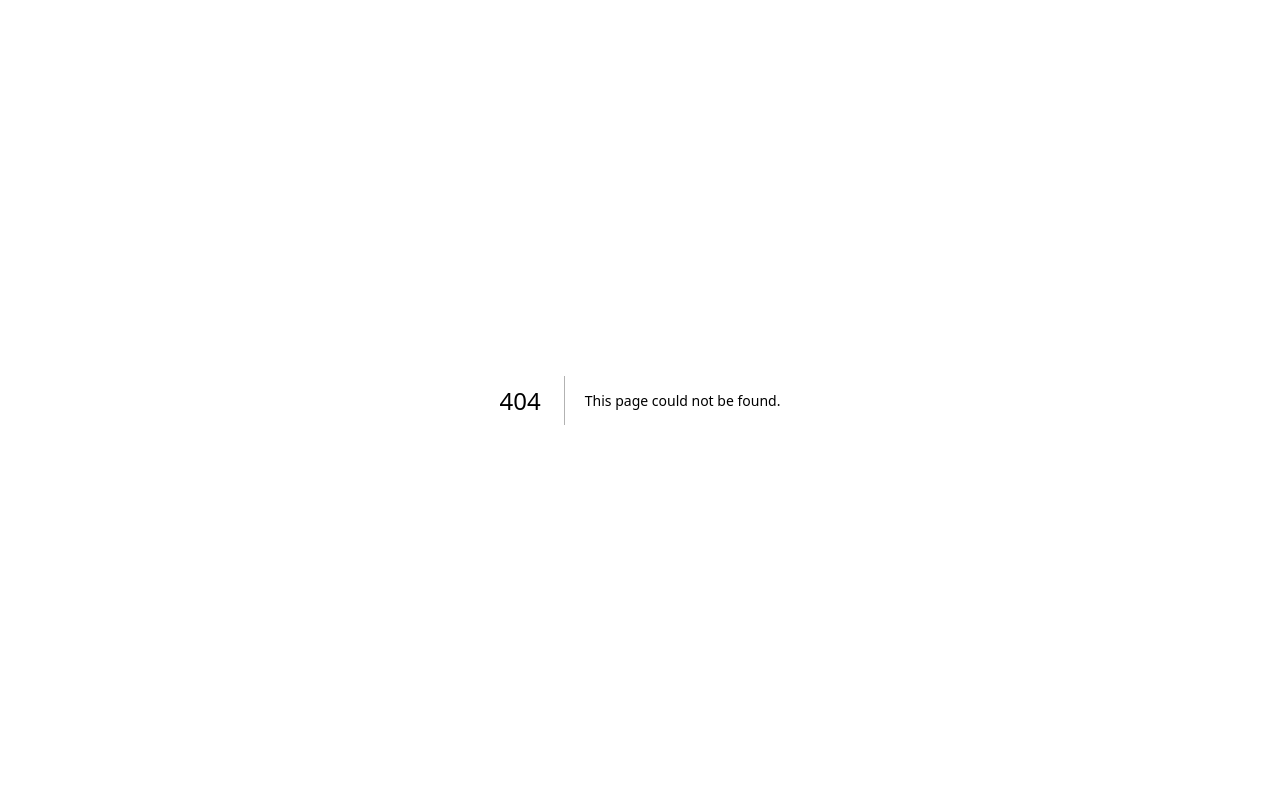
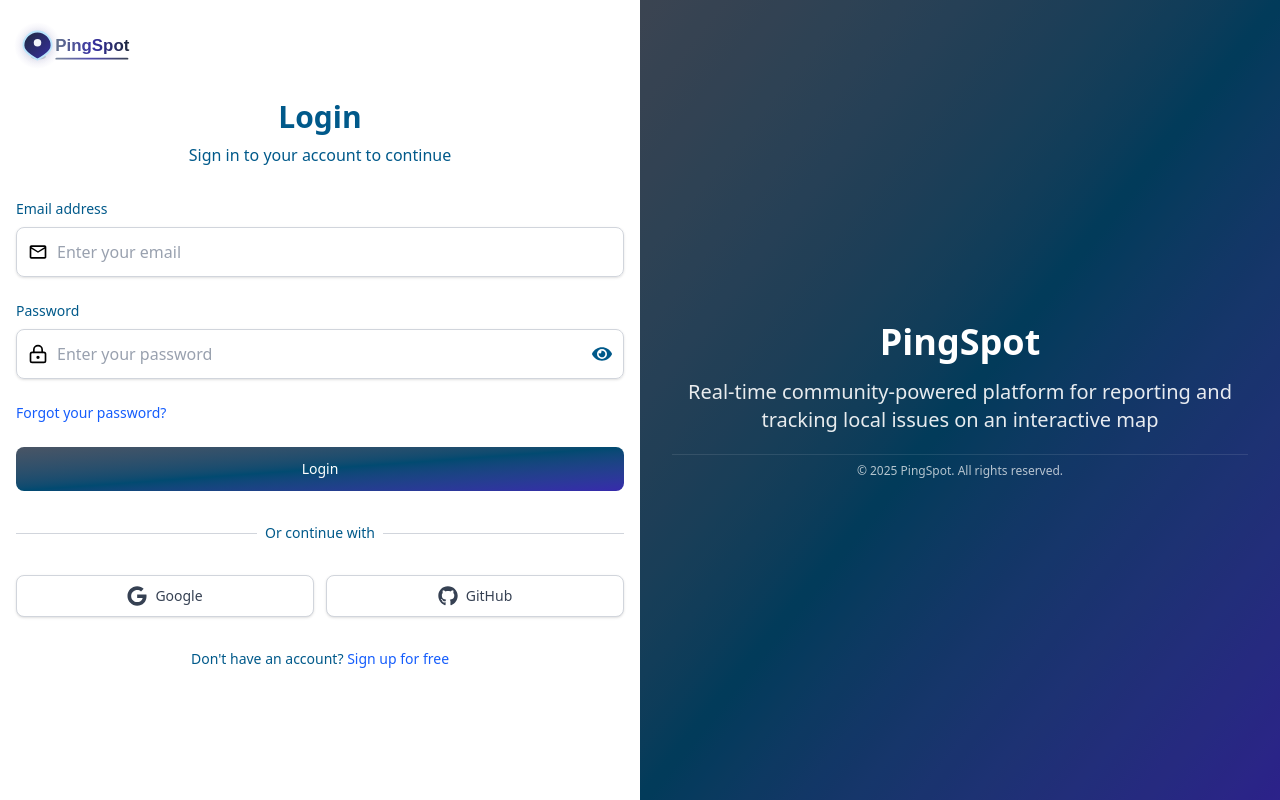
Before and after one commit to AndreanDjabbar/PingSpot, a Next.js app in the folder client/: page /login in a window 1280 px wide. Before the commit this address had no page. Built offline with nearby package versions, Linux system fonts and the light colour scheme.

Commit message:
Add: create init login page

```diff
--- /dev/null
+++ b/client/src/app/login/page.tsx
@@ -0,0 +1,121 @@
+/* eslint-disable react/no-unescaped-entities */
+'use client';
+import AuthLayout from "@/layouts/AuthLayout";
+import { MdMailOutline } from "react-icons/md";
+import { LuLockKeyhole } from "react-icons/lu";
+import { FaGoogle, FaGithub, FaEye, FaEyeSlash } from "react-icons/fa";
+import { useState } from "react";
+
+const LoginPage = () => {
+    const [showPassword, setShowPassword] = useState(false);
+    return (
+        <AuthLayout>
+            <div className="space-y-8">
+                <div className="text-center space-y-2">
+                    <h1 className="text-3xl font-bold text-sky-800">Login</h1>
+                    <p className="text-sky-800">Sign in to your account to continue</p>
+                </div>
+
+                <div className="space-y-6">
+                    <div className="space-y-2">
+                        <label htmlFor="email" className="block text-sm font-medium text-sky-800">
+                        Email address
+                        </label>
+                        <div className="relative">
+                            <div className="absolute inset-y-0 left-0 pl-3 flex items-center pointer-events-none">
+                                <MdMailOutline size={20}/>
+                            </div>
+                            <input
+                                id="email"
+                                name="email"
+                                type="email"
+                                required
+                                className="block w-full pl-10 pr-3 py-3 border border-gray-300 rounded-lg shadow-sm placeholder-gray-400 focus:outline-none focus:ring-2 focus:ring-sky-800 focus:border-sky-800 transition-all duration-200"
+                                placeholder="Enter your email"
+                            />
+                        </div>
+                    </div>
+
+                    <div className="space-y-2">
+                        <label htmlFor="password" className="block text-sm font-medium text-sky-800">
+                        Password
+                        </label>
+                        <div className="relative">
+                            <div className="absolute inset-y-0 left-0 pl-3 flex items-center pointer-events-none">
+                                <LuLockKeyhole size={20}/>
+                            </div>
+                            <input
+                                id="password"
+                                name="password"
+                                required
+                                className="block w-full pl-10 pr-10 py-3 border border-gray-300 rounded-lg shadow-sm placeholder-gray-400 focus:outline-none focus:ring-2 focus:ring-sky-800 focus:border-sky-800 transition-all duration-200"
+                                placeholder="Enter your password"
+                            />
+                            <div className="absolute inset-y-0 right-0 pr-3 flex items-center">
+                                <button
+                                type="button"
+                                className="text-sky-800"
+                                onClick={() => setShowPassword(!showPassword)}
+                                >
+                                {showPassword ? <FaEyeSlash size={20} /> : <FaEye size={20} />}
+                                </button>
+                            </div>
+                        </div>
+                    </div>
+
+                    <div className="flex items-center justify-between">
+                        <div className="text-sm">
+                        <a href="#" className="font-medium text-blue-600 hover:text-blue-500 transition-colors duration-200">
+                            Forgot your password?
+                        </a>
+                        </div>
+                    </div>
+
+                    <button
+                        type="submit"
+                        className="group relative w-full flex justify-center py-3 px-4 text-sm font-medium rounded-lg text-white bg-pingspot-gradient focus:outline-none focus:ring-2 focus:ring-offset-2 focus:ring-sky-800"
+                    >
+                        <div className="flex items-center space-x-2">
+                            <span>Login</span>
+                        </div>
+                    </button>
+                    </div>
+
+                    <div className="relative">
+                    <div className="absolute inset-0 flex items-center">
+                        <div className="w-full border-t border-gray-300" />
+                    </div>
+                    <div className="relative flex justify-center text-sm">
+                        <span className="px-2 bg-white text-sky-800">Or continue with</span>
+                    </div>
+                    </div>
+
+                    <div className="grid grid-cols-2 gap-3">
+                    <button
+                        type="button"
+                        className="w-full inline-flex justify-center py-2.5 px-4 border border-gray-300 rounded-lg shadow-sm bg-white text-sm font-medium text-gray-700 hover:bg-gray-50 focus:outline-none focus:ring focus:ring-sky-800 transition-all duration-200"
+                    >
+                        <FaGoogle size={20}/>
+                        <span className="ml-2">Google</span>
+                    </button>
+
+                    <button
+                        type="button"
+                        className="w-full inline-flex justify-center py-2.5 px-4 border border-gray-300 rounded-lg shadow-sm bg-white text-sm font-medium text-gray-700 hover:bg-gray-50 focus:outline-none focus:ring focus:ring-sky-800 transition-all duration-200"
+                    >
+                        <FaGithub size={20}/>
+                        <span className="ml-2">GitHub</span>
+                    </button>
+                </div>
+
+                <p className="text-center text-sm text-sky-800">
+                Don't have an account?{' '}
+                <a href="/register" className="font-medium text-blue-600 hover:text-blue-500 transition-colors duration-200">
+                    Sign up for free
+                </a>
+                </p>
+            </div>
+        </AuthLayout>
+        );
+    };
+export default LoginPage;
--- a/client/src/app/map/TitleComponent.tsx
+++ /dev/null
@@ -1,17 +0,0 @@
-
-const TitleComponent = ({
-    title = "Default Title",
-    subtitle = "Default Subtitle",
-    className = "bg-red-400",
-}) => {
-  return (
-    <div>
-        <h1 className={`text-2xl text-white font-bold ${className}`}>
-            {title}
-        </h1>
-        <p className="text-gray-500">{subtitle}</p>
-    </div>
-  )
-}
-
-export default TitleComponent
--- a/client/src/app/map/page.tsx
+++ /dev/null
@@ -1,11 +0,0 @@
-import TitleComponent from "./TitleComponent";
-
-const Map = () => {
-    return (
-        <div>
-            <TitleComponent/>
-        </div>
-    )
-}
-
-export default Map;
--- a/client/src/app/page.tsx
+++ b/client/src/app/page.tsx
@@ -1,7 +1,9 @@
 export default function Home() {
   return (
     <div className="">
-        Home
+      <div className="flex">
+        <h1 className="text-2xl font-bold">Welcome to Pingspot</h1>
+      </div>
     </div>
   );
 }
```
